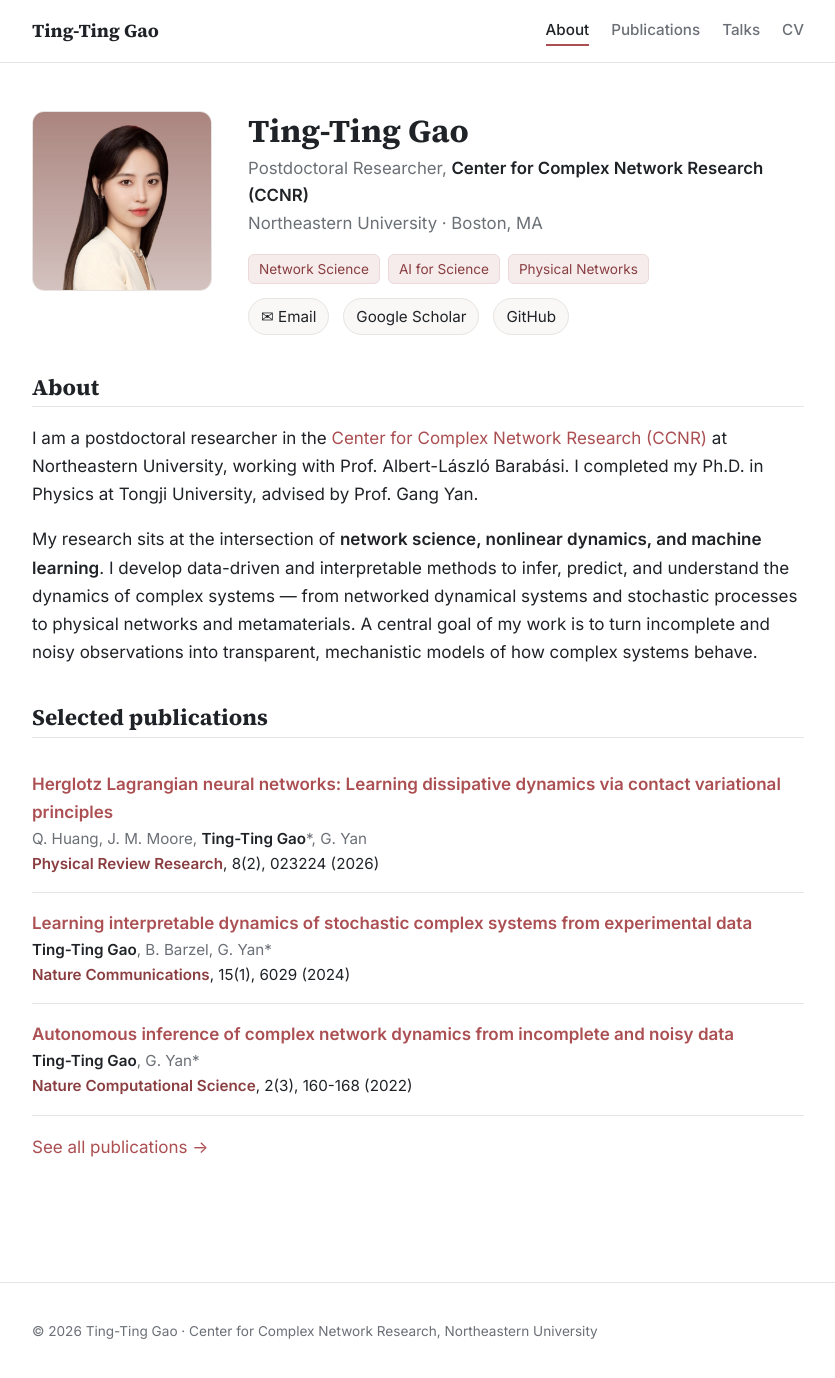
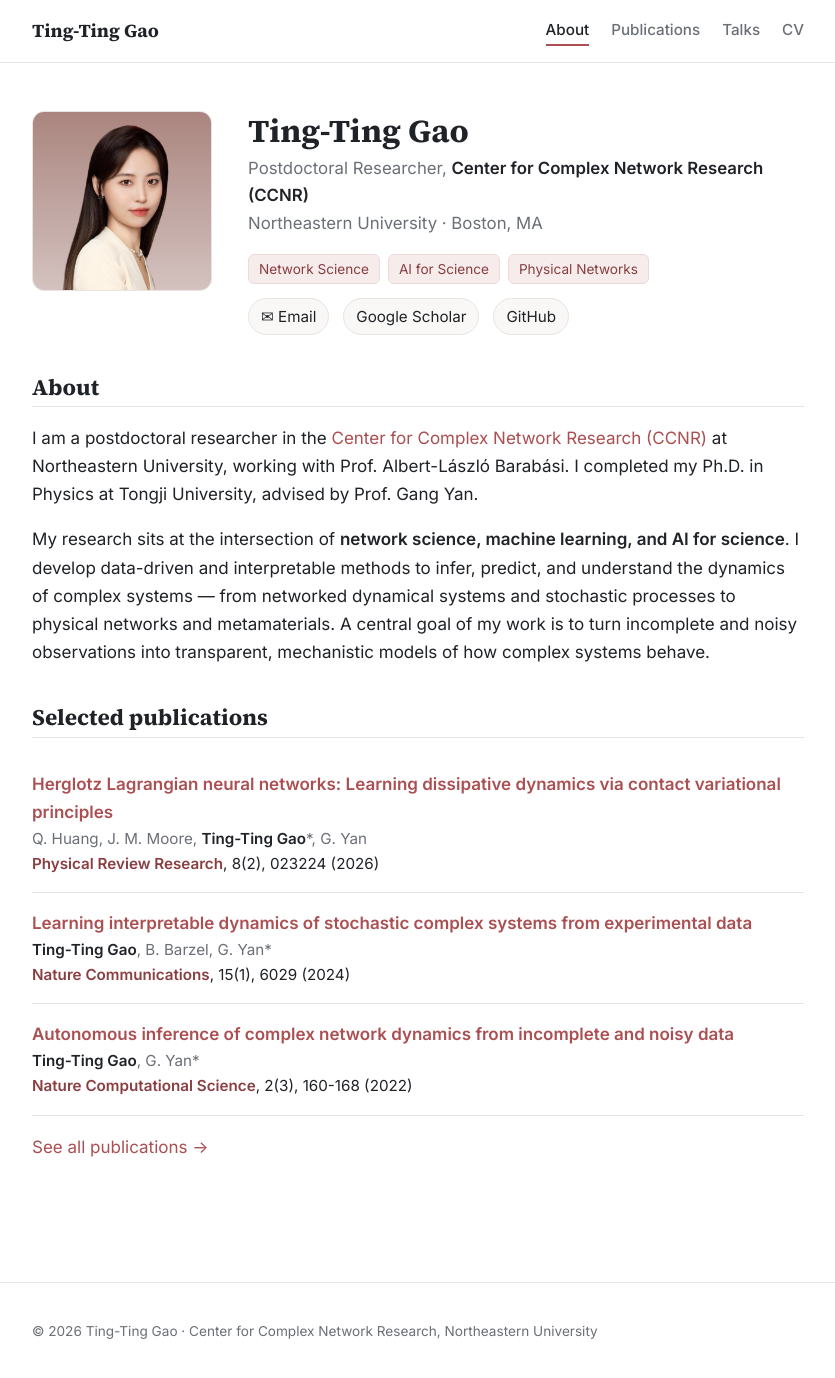
Before and after one commit to Ting-TingGao/Ting-TingGao.github.io, a Jekyll site: the page built from index.md, in a window 1280 px wide and 1380 px high. Shown: the whole window, without its empty margins (222-1057 px from the left). Built offline with Jekyll 4.4.1, drawn with Linux system fonts in a browser that asks for light colours.

Commit message:
Remove nonlinear dynamics from tagline, description, and bio for consistency
Co-Authored-By: Claude Opus 4.8 (1M context) <noreply@anthropic.com>

```diff
--- a/_config.yml
+++ b/_config.yml
@@ -1,10 +1,10 @@
 # Site settings
 title: Ting-Ting Gao
-tagline: Network Science · Nonlinear Dynamics · AI for Science
+tagline: Network Science · AI for Science · Physical Networks
 description: >-
   Ting-Ting Gao is a postdoctoral researcher at the Center for Complex Network
   Research (CCNR), Northeastern University, working on network science,
-  nonlinear dynamics, and data-driven inference of complex systems.
+  AI for science, and data-driven inference of complex systems.
 author: Ting-Ting Gao
 email: ti.gao@northeastern.edu
 
--- a/index.md
+++ b/index.md
@@ -32,8 +32,8 @@ I am a postdoctoral researcher in the
 Northeastern University, working with Prof. Albert-László Barabási. I completed
 my Ph.D. in Physics at Tongji University, advised by Prof. Gang Yan.
 
-My research sits at the intersection of **network science, nonlinear dynamics,
-and machine learning**. I develop data-driven and interpretable methods to
+My research sits at the intersection of **network science, machine learning,
+and AI for science**. I develop data-driven and interpretable methods to
 infer, predict, and understand the dynamics of complex systems — from networked
 dynamical systems and stochastic processes to physical networks and
 metamaterials. A central goal of my work is to turn incomplete and noisy
```
